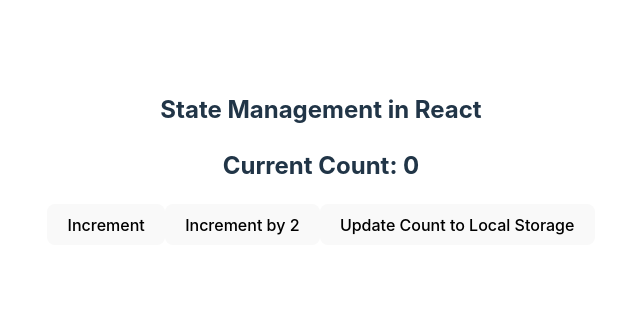
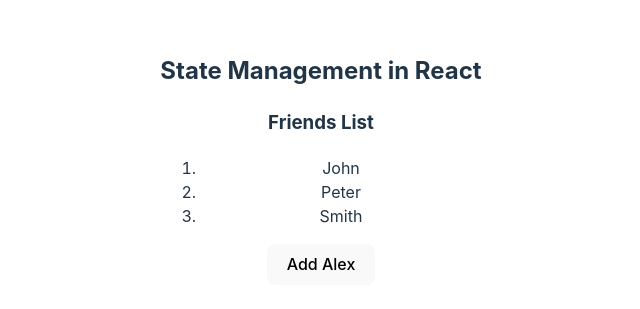
Before and after one commit to wgong/DigiSafari-React, a React (Vite) app in the folder Module06/state-demo-app/: page / in a window 1280 px wide. Shown: the part 241-550 px from the top of the page, without its empty margins (319-959 px from the left). Built offline with nearby package versions, Linux system fonts and the light colour scheme.

Commit message:
Array as state values

```diff
--- a/Module06/state-demo-app/src/App.jsx
+++ b/Module06/state-demo-app/src/App.jsx
@@ -1,6 +1,7 @@
 
 import './App.css'
 import Counter from './components/Counter'
+import FriendsList from './components/FriendsList'
 import Name from './components/Name'
 
 function App() {
@@ -8,8 +9,9 @@
   return (
     <>
       <h2>State Management in React</h2>
-      <Counter />
+      {/* <Counter /> */}
       {/* <Name /> */}
+      <FriendsList />
     </>
   )
 }
--- /dev/null
+++ b/Module06/state-demo-app/src/components/FriendsList.jsx
@@ -0,0 +1,24 @@
+import React from 'react'
+import { useState } from 'react'
+
+function FriendsList() {
+    const [friends, setFriends] = useState(['John', 'Peter', 'Smith'])
+
+    const addAlex = () =>{
+        setFriends((friends)=> [...friends, "Alex"])
+    }
+
+  return (
+    <div>
+        <h3>Friends List</h3>
+        <ol>
+        {
+            friends.map((friend, index)=> <li key={index}>{friend}</li>)
+        }
+        </ol>
+        <button onClick={addAlex}>Add Alex</button>
+    </div>
+  )
+}
+
+export default FriendsList
```
